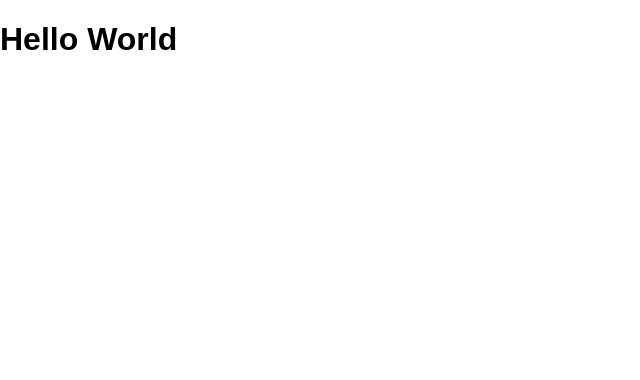
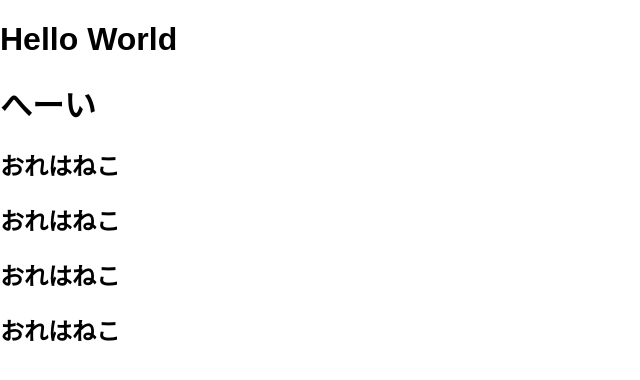
Before and after one commit to husky-tech/react-redux-crud-application, a React (Create React App) app: page / in a window 1280 px wide. Shown: the top 380 px of the page, without its empty margins (0-640 px from the left). Built offline with nearby package versions, Linux system fonts and the light colour scheme.

Commit message:
create test component

```diff
--- a/src/App.js
+++ b/src/App.js
@@ -3,10 +3,29 @@ import React, { Component } from 'react';
 class App extends Component {
   render() {
     return (
+        <div>
           <h1>Hello World</h1>
+          <App2 />
+          <Cat />
+        </div>
 
     );
   }
 }
 
+const App2 = () => {
+  return(
+    <div>
+      <h1>へーい</h1>
+      <Cat />
+      <Cat />
+      <Cat />
+    </div>
+  )
+}
+
+const Cat = () => {
+  return <h2>おれはねこ</h2>
+}
+
 export default App;
```
